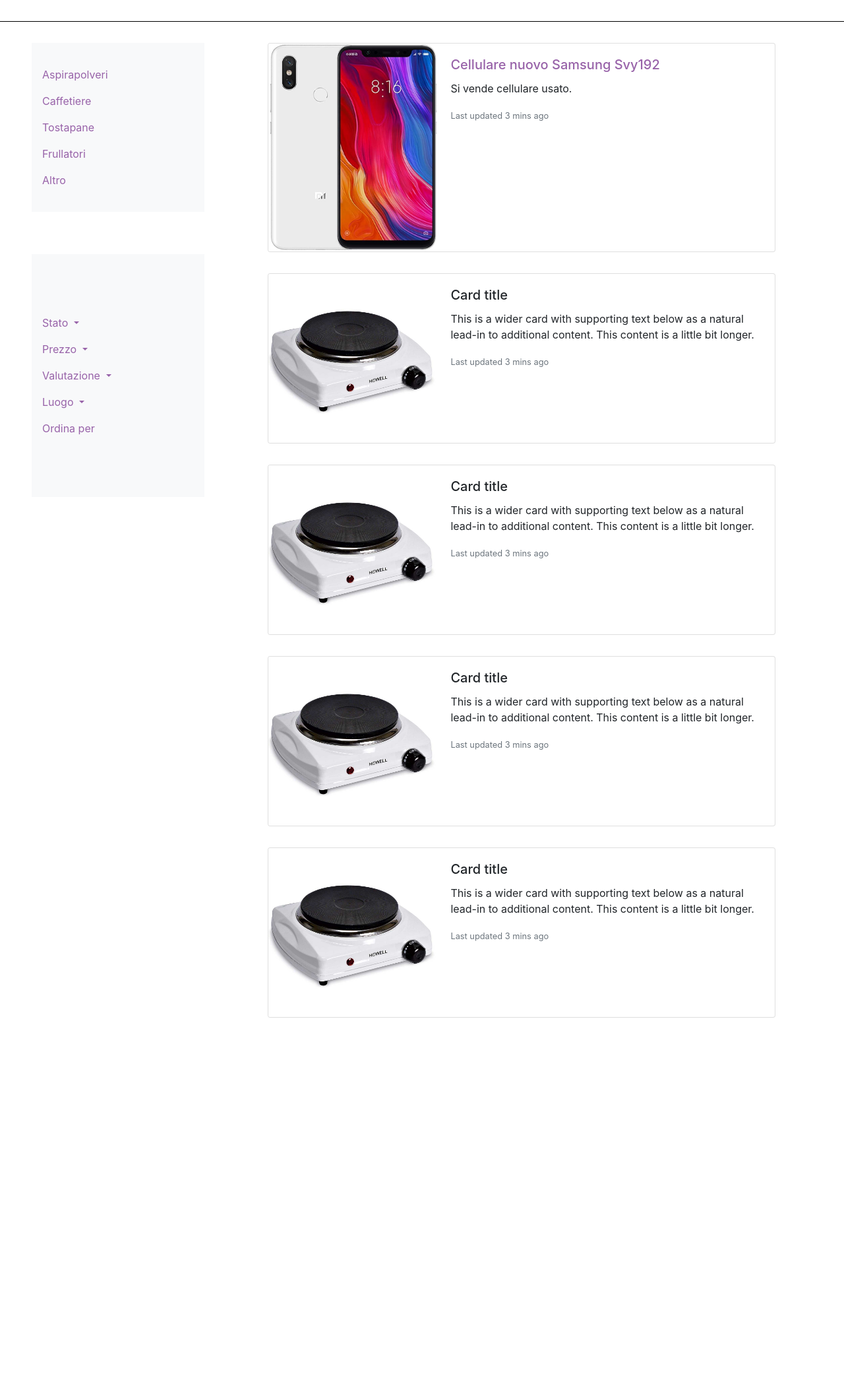
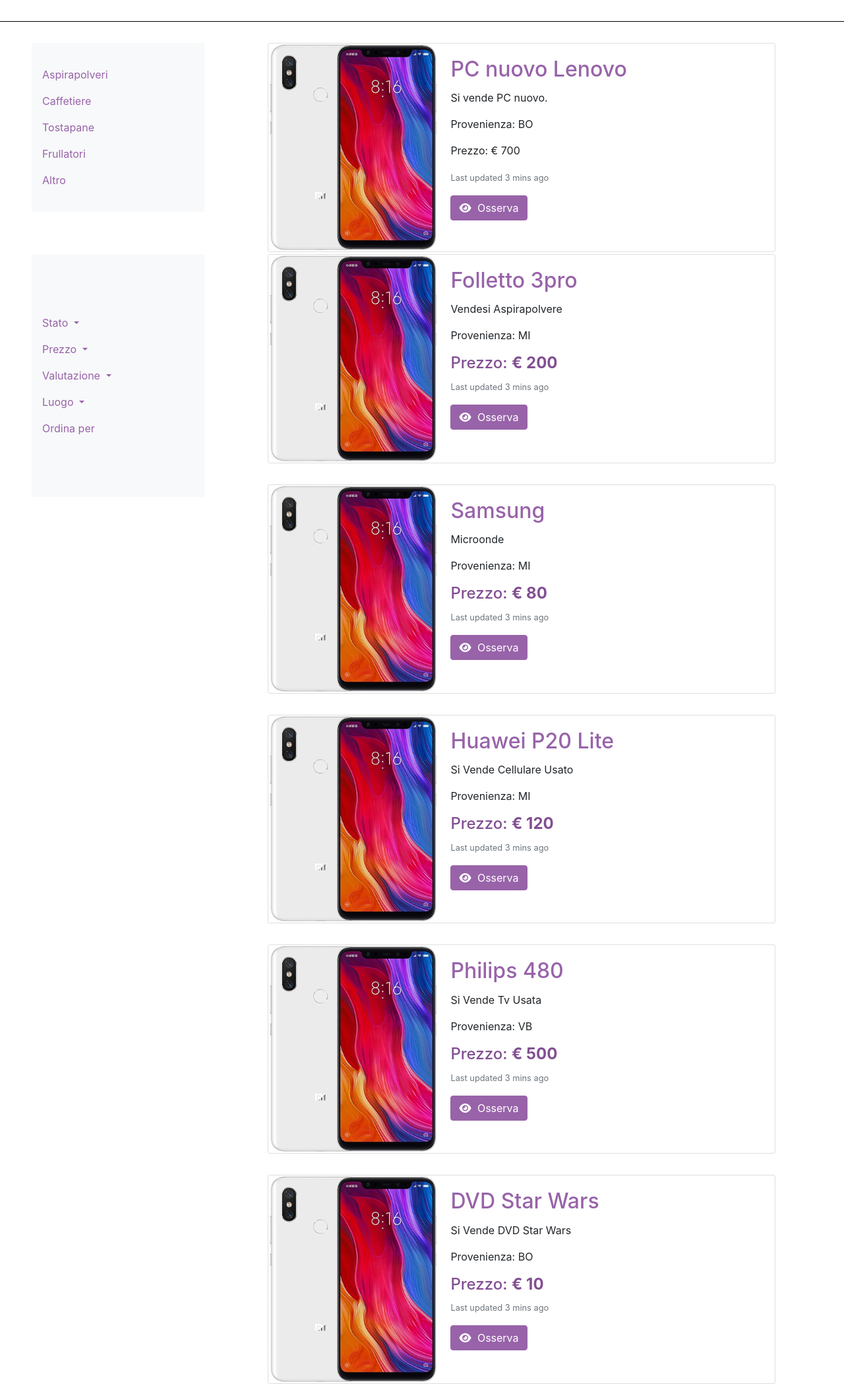
Before and after one commit to Laura-Moya/mercatino_online, a PHP site: page /annunci.php in a window 1280 px wide. Shown: the part 328-2425 px from the top of the page at 66% size. Before the commit the page ends 1870 px from the top, so only its background shows below. Run offline with PHP 8.4, Linux system fonts and the light colour scheme; data comes from the database, SQL or seed files in the repository; some libraries are stand-ins or nearby versions.

Commit message:
Visualizzazione annunci collegato al data base

```diff
--- a/annunci.php
+++ b/annunci.php
@@ -8,6 +8,8 @@
       <?php include "common/funzioni.php"; ?>
       <?php
 
+        $risultato = leggiAnnunci($cid);
+        $annunci = $risultato['contenuto'];
 
 
       ?>
@@ -34,8 +36,9 @@
           </li>
         </ul>
       </nav>
+
       <!-- Elenco annunci -->
-      <div class="annunci">
+        <div class='annunci'>
         <div class="card mb-3" id="annunci" style="max-width: 770px;">
           <div class="row no-gutters">
             <div class="col-md-4">
@@ -43,70 +46,18 @@
             </div>
             <div class="col-md-8">
               <div class="card-body">
-                <h5 class="card-title"> <a href="prodotto.php">Cellulare nuovo Samsung Svy192</a> </h5>
-                <p class="card-text">Si vende cellulare usato.</p>
+                <h2 class="card-title"> <a href="prodotto.php">PC nuovo Lenovo</a> </h2>
+                <p class="card-text">Si vende PC nuovo.</p>
+                <p class="card-text">Provenienza: BO</p>
+                <p class="card-text">Prezzo: € 700 </p>
                 <p class="card-text"><small class="text-muted">Last updated 3 mins ago</small></p>
-              </div>
-            </div>
-          </div>
-        </div>
-        <div class="card mb-3" id="annunci" style="max-width: 770px;">
-          <div class="row no-gutters">
-            <div class="col-md-4">
-              <img src="images/fornellino.jpg" class="card-img" alt="...">
-            </div>
-            <div class="col-md-8">
-              <div class="card-body">
-                <h5 class="card-title">Card title</h5>
-                <p class="card-text">This is a wider card with supporting text below as a natural lead-in to additional content. This content is a little bit longer.</p>
-                <p class="card-text"><small class="text-muted">Last updated 3 mins ago</small></p>
-              </div>
-            </div>
-          </div>
-        </div>
-        <div class="card mb-3" id="annunci" style="max-width: 770px;">
-          <div class="row no-gutters">
-            <div class="col-md-4">
-              <img src="images/fornellino.jpg" class="card-img" alt="...">
-            </div>
-            <div class="col-md-8">
-              <div class="card-body">
-                <h5 class="card-title">Card title</h5>
-                <p class="card-text">This is a wider card with supporting text below as a natural lead-in to additional content. This content is a little bit longer.</p>
-                <p class="card-text"><small class="text-muted">Last updated 3 mins ago</small></p>
-              </div>
-            </div>
-          </div>
-        </div>
-        <div class="card mb-3" id="annunci" style="max-width: 770px;">
-          <div class="row no-gutters">
-            <div class="col-md-4">
-              <img src="images/fornellino.jpg" class="card-img" alt="...">
-            </div>
-            <div class="col-md-8">
-              <div class="card-body">
-                <h5 class="card-title">Card title</h5>
-                <p class="card-text">This is a wider card with supporting text below as a natural lead-in to additional content. This content is a little bit longer.</p>
-                <p class="card-text"><small class="text-muted">Last updated 3 mins ago</small></p>
-              </div>
-            </div>
-          </div>
-        </div>
-        <div class="card mb-3" id="annunci" style="max-width: 770px;">
-          <div class="row no-gutters">
-            <div class="col-md-4">
-              <img src="images/fornellino.jpg" class="card-img" alt="...">
-            </div>
-            <div class="col-md-8">
-              <div class="card-body">
-                <h5 class="card-title">Card title</h5>
-                <p class="card-text">This is a wider card with supporting text below as a natural lead-in to additional content. This content is a little bit longer.</p>
-                <p class="card-text"><small class="text-muted">Last updated 3 mins ago</small></p>
+                <button class="btn btn-primary" type="button"><i class="fas fa-eye fa-md icon-eye" id="eye-prodotto"></i> Osserva</button>
               </div>
             </div>
           </div>
         </div>
       </div>
+
         <!-- Navbar filtri -->
         <nav class="navbar bg-light" id="sottocategorie">
           <ul class="navbar-nav">
@@ -185,6 +136,41 @@
           </ul>
         </nav>
 
+        <div class='annunci'>
+        <?php
+
+
+          //Manca sistemare il numero di prodotti (farlo automatico)
+          for ($i=1; $i < 6 ; $i++) {
+            $prodotto = $annunci[$i];
+            echo '<div class="card mb-3" id="annunci" style="max-width: 770px;">';
+              echo '<div class="row no-gutters">';
+                echo '<div class="col-md-4">';
+                  echo '<img src="images/cellulare.jpg" class="card-img">';
+                echo '</div>';
+                echo '<div class="col-md-8">';
+                  echo '<div class="card-body">';
+                    echo '<h2 class="card-title"> <a href="prodotto.php">' . Ucwords($prodotto[4]) . '</a></h2>';
+                    echo '<p class="card-text">' . Ucwords($prodotto[3]) . '</p>';
+                    echo '<p class="card-text">Provenienza: ' . mb_strtoupper($prodotto[10]) . ' </p>';
+                    echo '<h4 class="card-text" style="color: #824f93 !important;">Prezzo: <b>€ ' . $prodotto[6] . '</b></h4>';
+                    echo '<p class="card-text"><small class="text-muted">Last updated 3 mins ago</small></p>';
+                    echo '<button class="btn btn-primary" type="button"><i class="fas fa-eye fa-md icon-eye" id="eye-prodotto"></i> Osserva</button>';
+                  echo '</div>';
+                echo '</div>';
+              echo '</div>';
+            echo '</div>';
+          }
+
+
+        ?>
+
+        </div>
+
+
+
+
+
     </div>
 
 
--- a/common/funzioni.php
+++ b/common/funzioni.php
@@ -116,8 +116,9 @@ function leggiAnnunci($cid)
   }
 
   while ($row=$res->fetch_row()) {
-		$prodotto[0] = $row[1];
-		$prodotto[1] = $row[3];
+		for ($i=0; $i < 11 ; $i++) {
+			$prodotto[$i] = $row[$i];
+		}
 		$annunci[$row[0]] = $prodotto;
 
   }
```
Lines whose indentation alone changed are shown as unchanged.
